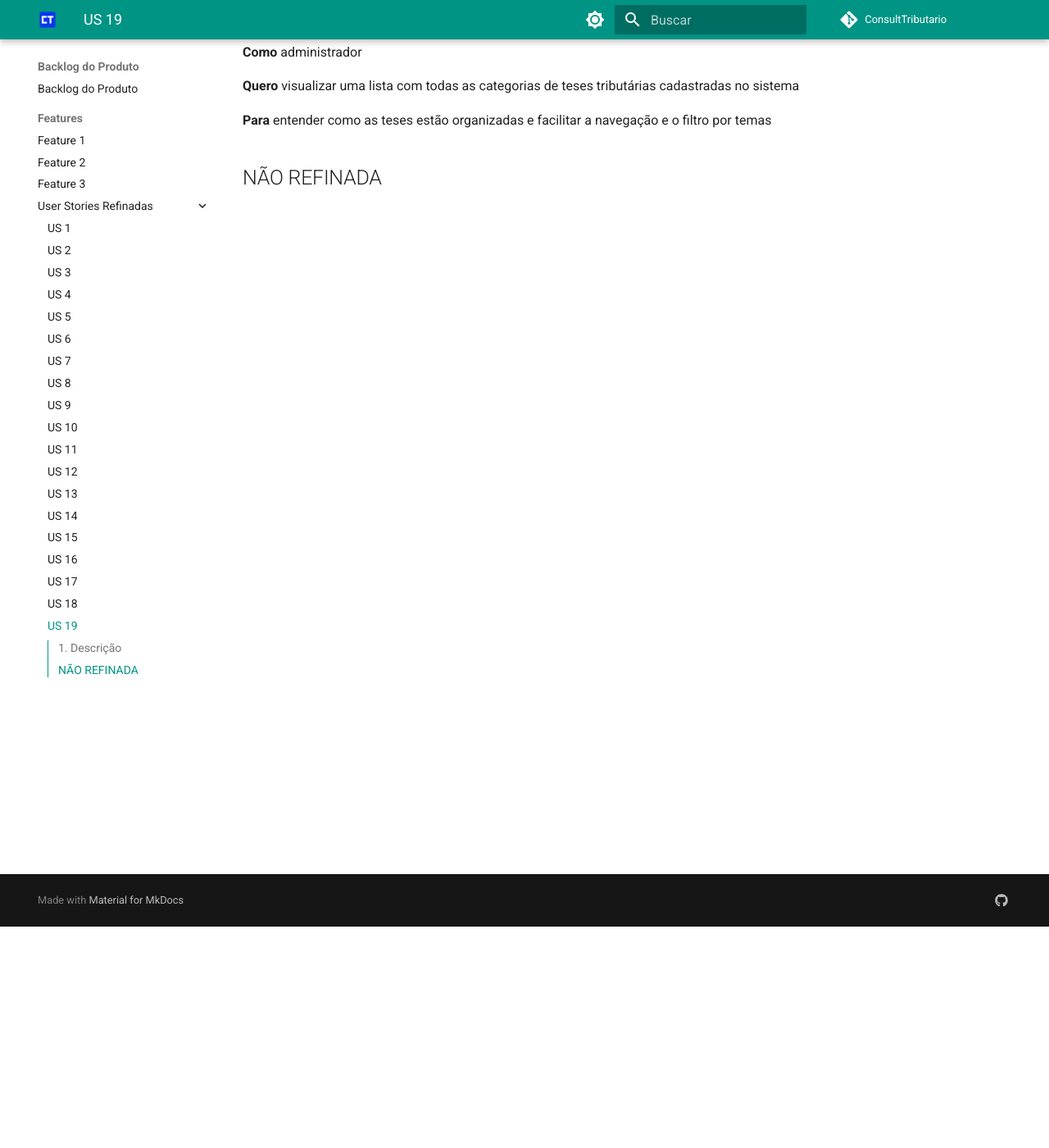
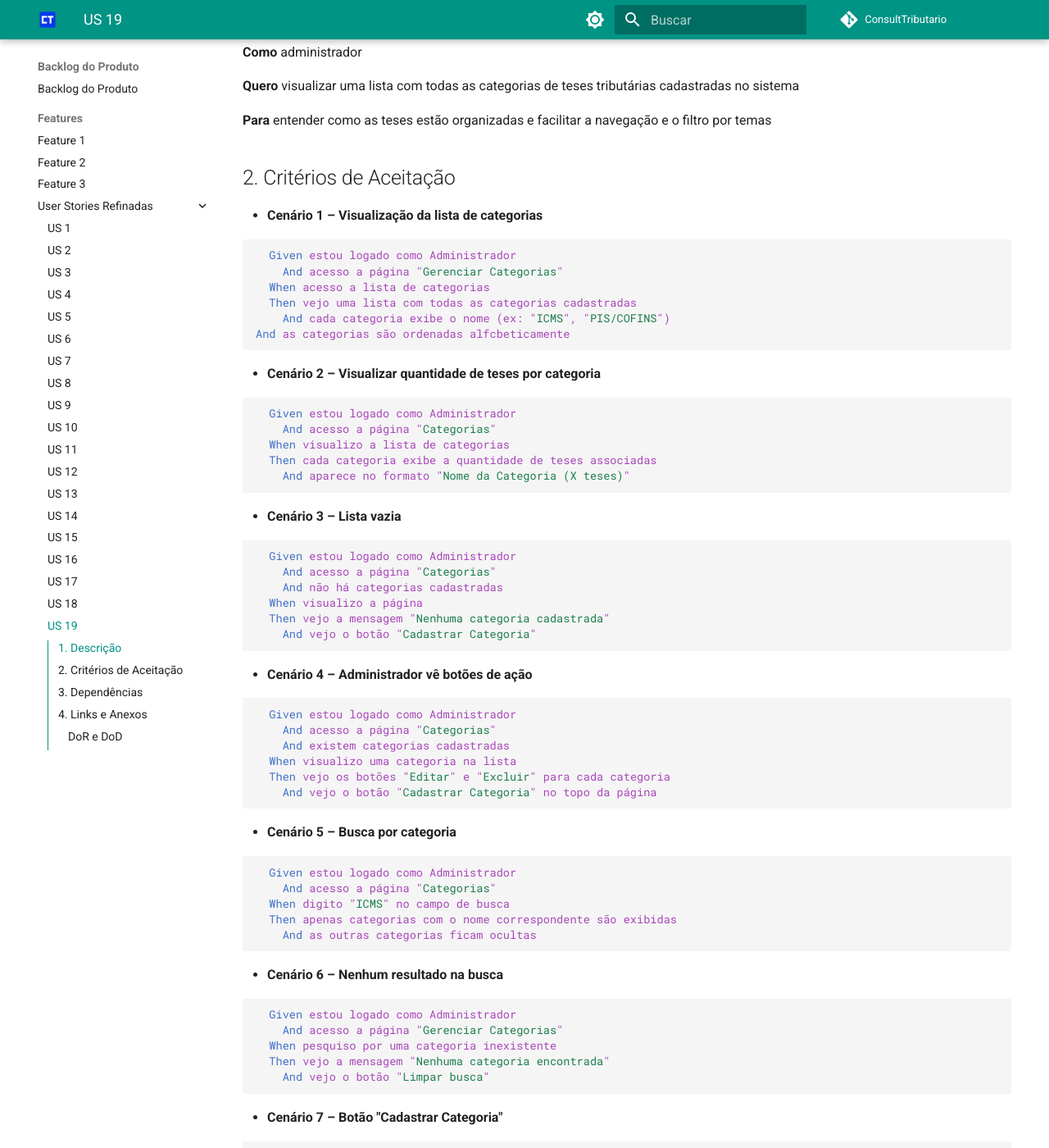
Before and after one commit to mdsreq-fga-unb/2025.1-T02-ConsultTributario, an MkDocs documentation site: the page built from docs/features/gerenciar-teses-tributarias/us-19.md, in a window 1280 px wide and 1400 px high, scrolled down 270 px. Shown: the whole window at 82% size. Built offline with MkDocs 1.6.1 and Material for MkDocs 9.7.7, drawn with Linux system fonts in a browser that asks for light colours; comment, search, counter and statistics services are not loaded; some of the changed text lies outside the part shown.

````diff
--- a/docs/features/gerenciar-teses-tributarias/us-19.md
+++ b/docs/features/gerenciar-teses-tributarias/us-19.md
@@ -10,4 +10,102 @@
 
 **Para** entender como as teses estão organizadas e facilitar a navegação e o filtro por temas
 
-## NÃO REFINADA
+## 2. Critérios de Aceitação
+
+- **Cenário 1 – Visualização da lista de categorias**
+
+```gherkin
+  Given estou logado como Administrador
+    And acesso a página "Gerenciar Categorias"
+  When acesso a lista de categorias
+  Then vejo uma lista com todas as categorias cadastradas
+    And cada categoria exibe o nome (ex: "ICMS", "PIS/COFINS")
+And as categorias são ordenadas alfcbeticamente
+```
+
+- **Cenário 2 – Visualizar quantidade de teses por categoria**
+
+```gherkin
+  Given estou logado como Administrador
+    And acesso a página "Categorias"
+  When visualizo a lista de categorias
+  Then cada categoria exibe a quantidade de teses associadas
+    And aparece no formato "Nome da Categoria (X teses)"
+```
+
+- **Cenário 3 – Lista vazia**
+
+```gherkin
+  Given estou logado como Administrador
+    And acesso a página "Categorias"
+    And não há categorias cadastradas
+  When visualizo a página
+  Then vejo a mensagem "Nenhuma categoria cadastrada"
+    And vejo o botão "Cadastrar Categoria"
+```
+
+- **Cenário 4 – Administrador vê botões de ação**
+
+```gherkin
+  Given estou logado como Administrador
+    And acesso a página "Categorias"
+    And existem categorias cadastradas
+  When visualizo uma categoria na lista
+  Then vejo os botões "Editar" e "Excluir" para cada categoria
+    And vejo o botão "Cadastrar Categoria" no topo da página
+```
+
+- **Cenário 5 – Busca por categoria**
+
+```gherkin
+  Given estou logado como Administrador
+    And acesso a página "Categorias"
+  When digito "ICMS" no campo de busca
+  Then apenas categorias com o nome correspondente são exibidas
+    And as outras categorias ficam ocultas
+```
+
+- **Cenário 6 – Nenhum resultado na busca**
+
+```gherkin
+  Given estou logado como Administrador
+    And acesso a página "Gerenciar Categorias"
+  When pesquiso por uma categoria inexistente
+  Then vejo a mensagem "Nenhuma categoria encontrada"
+    And vejo o botão "Limpar busca"
+```
+
+- **Cenário 7 – Botão "Cadastrar Categoria"**
+
+```gherkin
+  Given estou logado como Administrador
+    And acesso a página "Gerenciar Categorias"
+  When clico no botão "Cadastrar Categoria"
+  Then sou redirecionado para a página de criação de categoria (US-06)
+```
+
+- **Cenário 8 – Botão "Editar"**
+
+```gherkin
+  Given estou logado como Administrador
+    And acesso a página "Gerenciar Categorias"
+    And existem categorias cadastradas
+  When clico no botão "Editar" de uma categoria
+  Then sou redirecionado para a página de edição desta categoria (US-17)
+```
+
+## 3. Dependências
+
+- US-06 (Criar categorias) deve estar implementada
+- Deve existir pelo menos uma categoria cadastrada para visualização completa
+
+## 4. Links e Anexos
+
+- Documento da Feature: [Link](gerenciar-teses-tributarias.md)
+- Protótipo: [Link]()
+
+---
+
+### DoR e DoD
+
+**[Link](../../visao-produto/dor-dod.md)**
````
Also changed, not shown: docs/visao-produto/cronograma-entrega.md (+2 -2 lines).
